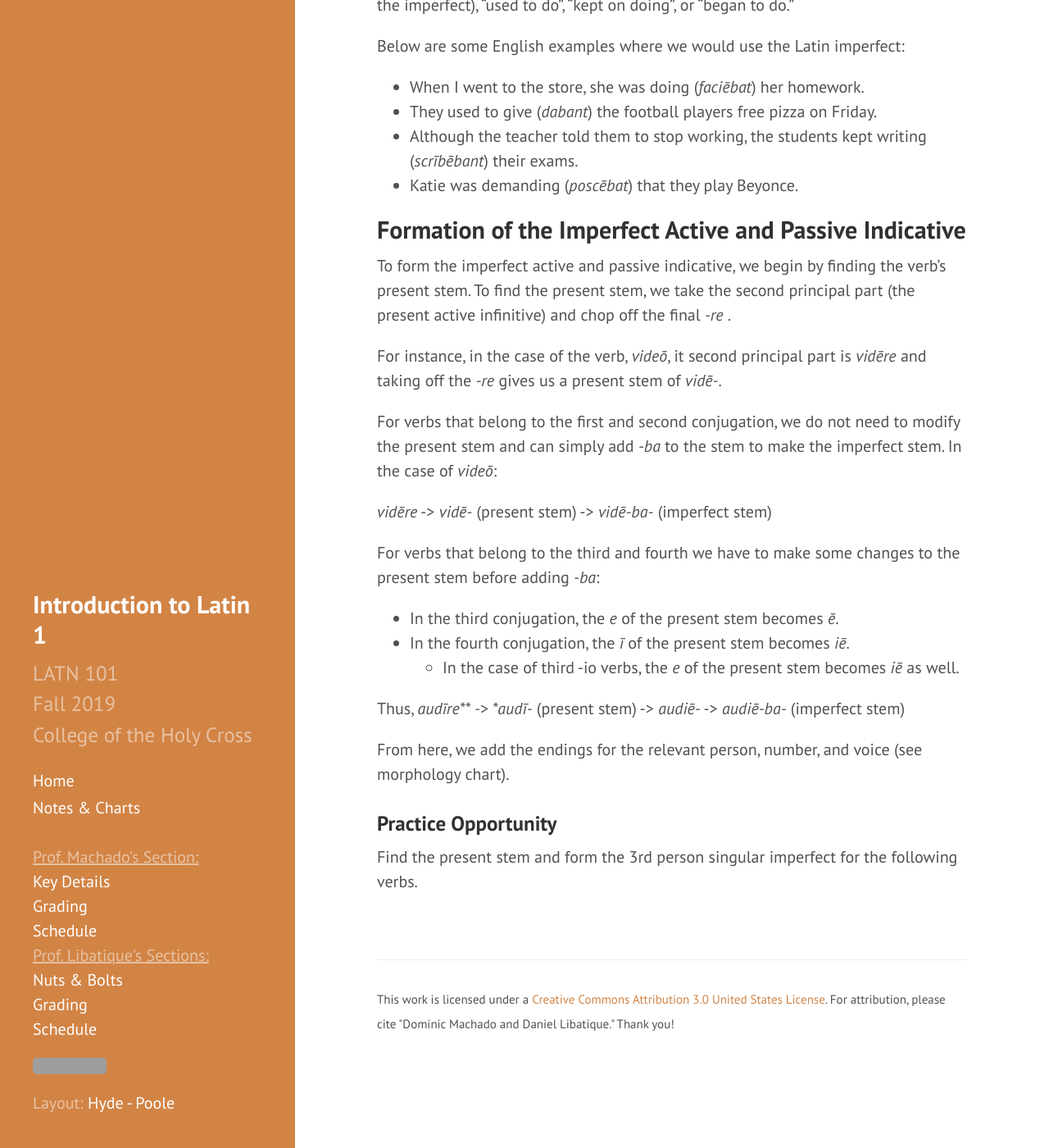
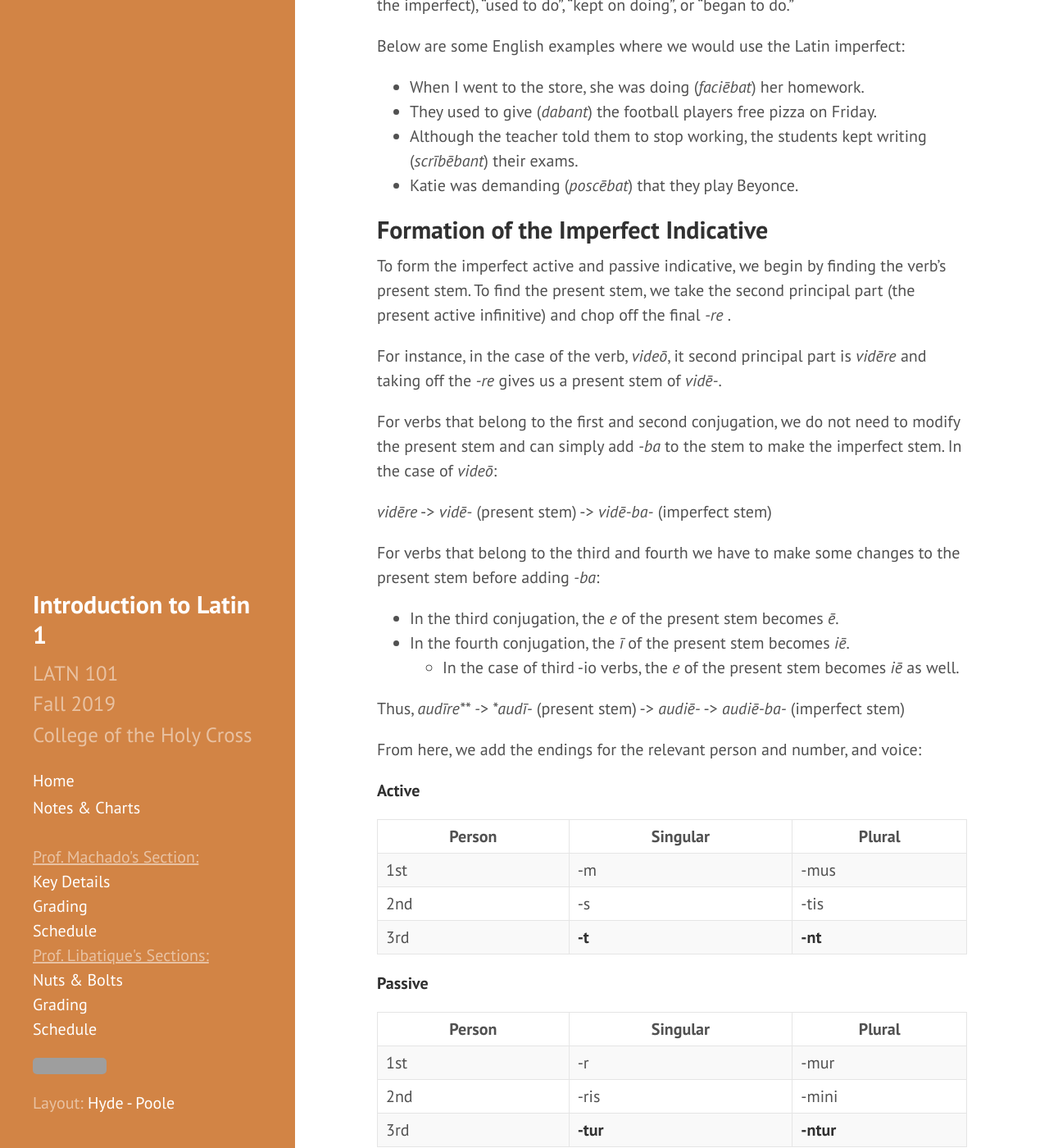
Before and after one commit to DLibatique/LATN102-S20, a Jekyll site: the page built from notes/module-2.md, in a window 1280 px wide and 1400 px high, scrolled down 456 px. Shown: the whole window at 82% size. Built offline with Jekyll 4.4.1, drawn with Linux system fonts in a browser that asks for light colours; grey boxes are pictures that could not be loaded.

Commit message:
Added basic charts for verb formation

```diff
--- a/notes/module-2.md
+++ b/notes/module-2.md
@@ -35,7 +35,23 @@ For verbs that belong to the third and fourth we have to make some changes to th
 
 Thus, *audīre** -> *audī-* (present stem) -> *audiē-* -> *audiē-ba-* (imperfect stem)
 
-From here, we add the endings for the relevant person, number, and voice (see morphology chart).
+From here, we add the endings for the relevant person and number, and voice:
+
+**Active**
+
+| Person      | Singular |Plural |
+| ----------- | ----------- | ----------- |
+| 1st   | -m       | -mus      |
+| 2nd  | -s        | -tis       |
+| 3rd  | **-t**        | **-nt**     |
+
+**Passive**
+
+| Person      | Singular |Plural |
+| ----------- | ----------- | ----------- |
+| 1st   | -r       | -mur      |
+| 2nd  | -ris        | -mini       |
+| 3rd  | **-tur**        | **-ntur**     |
 
 ### Practice Opportunity
 
```
Also changed, not shown: other parts of notes/module-2.md (+1 -1 lines).
